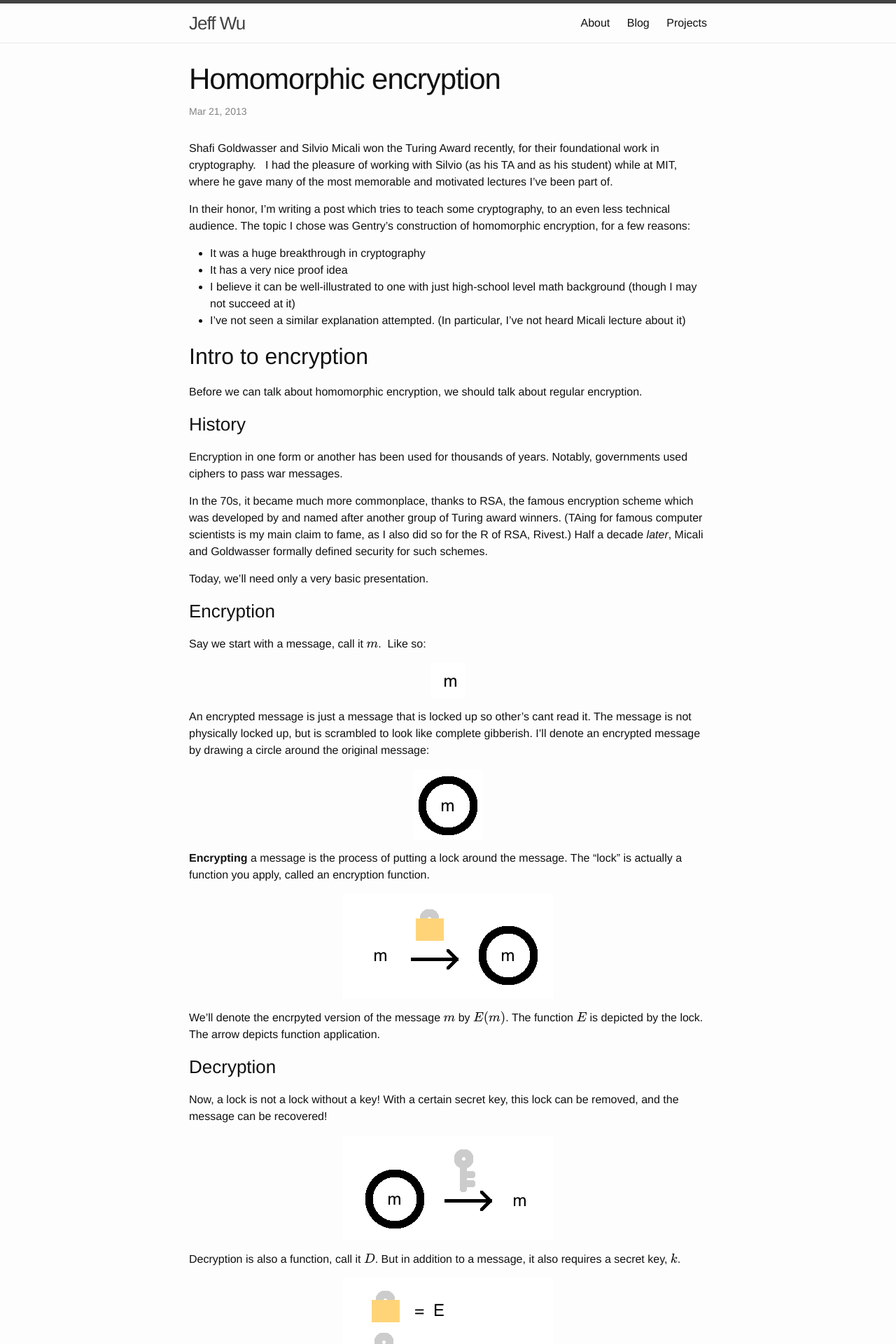
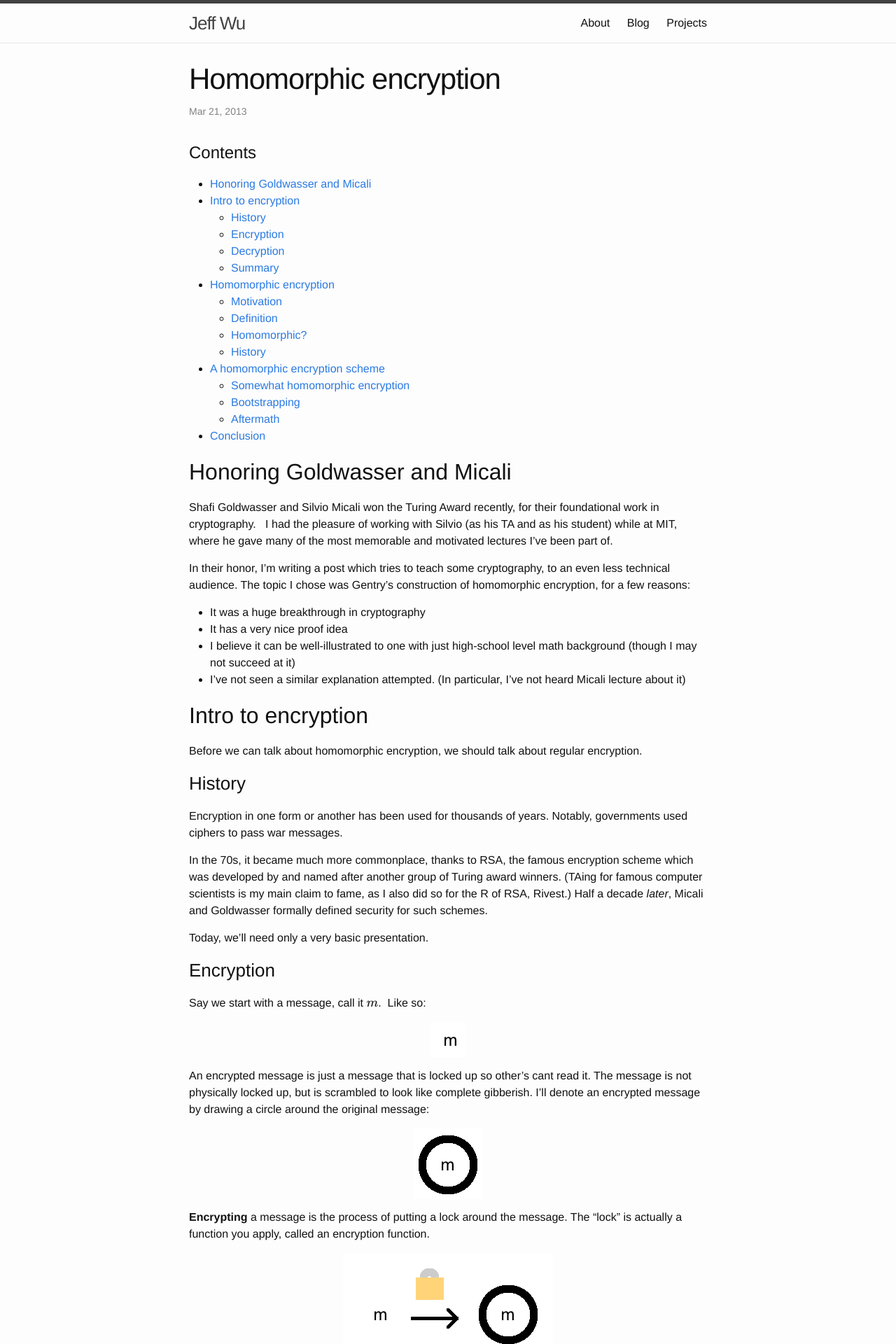
Before and after one commit to dannydenenberg/wuthefwasthat.github.io, a Jekyll site: the page built from _posts/2013-03-21-homomorphic-encryption.markdown, in a window 1280 px wide. Shown: the top 1920 px of the page at 70% size. Built offline with Jekyll 4.4.1, drawn with Linux system fonts in a browser that asks for light colours; formulas are drawn with MathJax 3; comment, search, counter and statistics services are not loaded.

Commit message:
new post, small fixes

```diff
--- a/_posts/2013-03-21-homomorphic-encryption.markdown
+++ b/_posts/2013-03-21-homomorphic-encryption.markdown
@@ -6,12 +6,13 @@ categories: computer science
 comments: true
 ---
 
-<style>
-  img {
-    display: block;
-    margin: 0 auto;
-  }
-</style>
+# Contents
+{:.no_toc}
+
+* Will be replaced with the ToC, excluding the "Contents" header
+{:toc}
+
+## Honoring Goldwasser and Micali
 
 Shafi Goldwasser and Silvio Micali won the Turing Award recently, for their foundational work in cryptography.
 I had the pleasure of working with Silvio (as his TA and as his student) while at MIT,
--- a/_posts/2016-03-06-cheating-in-game-simulations.markdown
+++ b/_posts/2016-03-06-cheating-in-game-simulations.markdown
@@ -99,7 +99,7 @@ As a bonus, mutating GameStateView became impossible, too.
 
 Note: A Haskell proramming would actually probably not write it like this, but you get the point
 
-#### Solution 2: Rust
+### Solution 2: Rust
 
 Until pretty recently, using a functional programming language might have been the only option. But along came Rust:
 
--- a/_sass/_base.scss
+++ b/_sass/_base.scss
@@ -45,6 +45,8 @@ ul, ol, dl, figure,
 img {
     max-width: 100%;
     vertical-align: middle;
+    display: block;
+    margin: 0 auto;
 }
 
 
--- a/css/main.scss
+++ b/css/main.scss
@@ -1,9 +1,8 @@
 ---
-# Only the main Sass file needs front matter (the dashes are enough)
+# Only the main Sass file needs this yaml front matter (the dashes are enough)
 ---
+
 @charset "utf-8";
-
-
 
 // Our variables
 $base-font-family: "Helvetica Neue", Helvetica, Arial, sans-serif;
@@ -28,8 +27,6 @@ $content-width:    800px;
 $on-palm:          600px;
 $on-laptop:        800px;
 
-
-
 // Use media queries like this:
 // @include media-query($on-palm) {
 //     .wrapper {
@@ -43,8 +40,6 @@ $on-laptop:        800px;
     }
 }
 
-
-
 // Import partials from `sass_dir` (defaults to `_sass`)
 @import
         "base",
```
Also changed, not shown: _posts/2017-10-29-differential-privacy-and-data-poisoning.markdown (added, +108 -0 lines), README.md.
